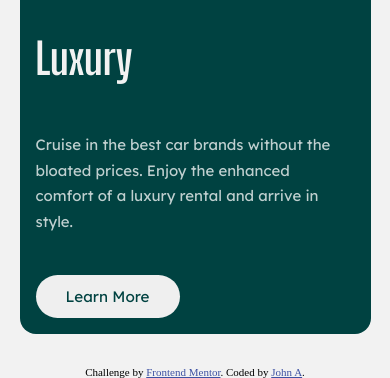
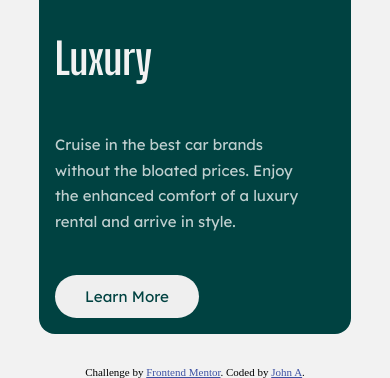
Before and after one commit to ajkun55/3-column-preview-card-component, a plain HTML site: page index.html in a window 390 px wide. Shown: the part 987-1365 px from the top of the page. Drawn offline with Linux system fonts and the light colour scheme.

Commit message:
Add files via upload

```diff
--- a/index.html
+++ b/index.html
@@ -12,7 +12,7 @@
 
 </head>
 <body>
-  <main>
+
   <div class="container">
     <div class="card sedans">
       <img src="./images/icon-sedans.svg" alt="" class="logo" />
@@ -36,12 +36,10 @@
       <button class="blux">Learn More</button>
     </div>
   </div>
-  </main>
-  <footer>
+
   <div class="attribution">
     Challenge by <a href="https://www.frontendmentor.io?ref=challenge" target="_blank">Frontend Mentor</a>.
     Coded by <a href="https://github.com/ajkun55/">John A</a>.
   </div>
-    </footer>
 </body>
 </html>
--- a/style.css
+++ b/style.css
@@ -97,7 +97,7 @@ button:hover{
     .container{
         display: flex;
         flex-direction: column;
-        width: clamp(90%, 45vw, 900px);
+        width: clamp(80%, 16rem, 900px);
         height: 90%;
         margin: 2rem auto;
     }
```
